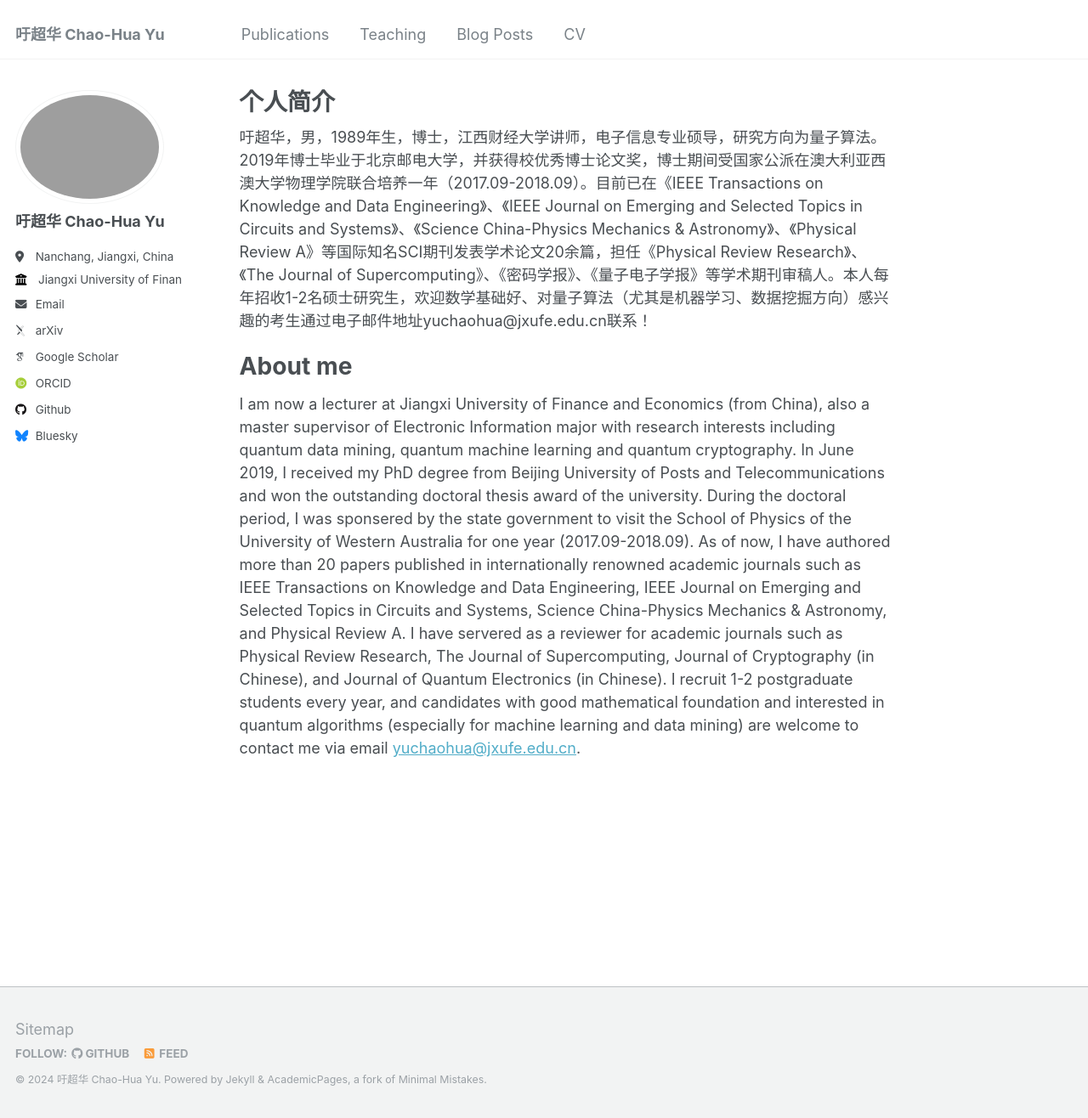
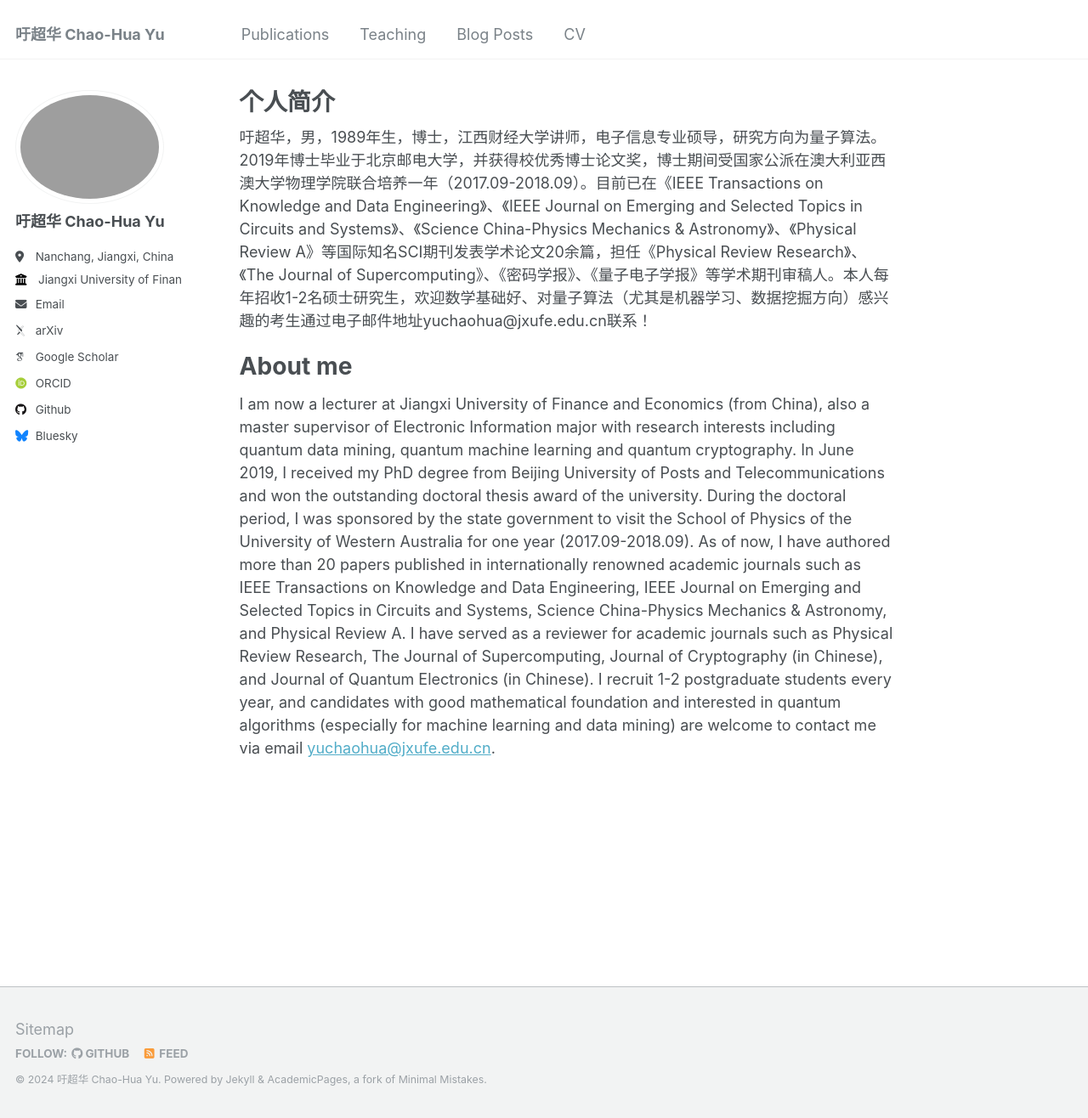
Before and after one commit to YCHbetter/YCHbetter.github.io, a Jekyll site: the page built from _pages/about.md, in a window 1280 px wide and 1316 px high. Shown: the whole window at 85% size. Built offline with Jekyll 4.4.1, drawn with Linux system fonts in a browser that asks for light colours; some web fonts are replaced.

Commit message:
Update about.md

```diff
--- a/_pages/about.md
+++ b/_pages/about.md
@@ -11,4 +11,4 @@ redirect_from:
 
 About me
 ========
-I am now a lecturer at Jiangxi University of Finance and Economics (from China), also a master supervisor of Electronic Information major with research interests including quantum data mining, quantum machine learning and quantum cryptography. In June 2019, I received my PhD degree from Beijing University of Posts and Telecommunications and won the outstanding doctoral thesis award of the university. During the doctoral period, I was sponsered by the state government to visit the School of Physics of the University of Western Australia for one year (2017.09-2018.09). As of now, I have authored more than 20 papers published in  internationally renowned academic journals such as IEEE Transactions on Knowledge and Data Engineering, IEEE Journal on Emerging and Selected Topics in Circuits and Systems, Science China-Physics Mechanics & Astronomy, and Physical Review A. I have servered as a reviewer for academic journals such as Physical Review Research, The Journal of Supercomputing, Journal of Cryptography (in Chinese), and Journal of Quantum Electronics (in Chinese). I recruit 1-2 postgraduate students every year, and candidates with good mathematical foundation and interested in quantum algorithms (especially for machine learning and data mining) are welcome to contact me via email <yuchaohua@jxufe.edu.cn>.
+I am now a lecturer at Jiangxi University of Finance and Economics (from China), also a master supervisor of Electronic Information major with research interests including quantum data mining, quantum machine learning and quantum cryptography. In June 2019, I received my PhD degree from Beijing University of Posts and Telecommunications and won the outstanding doctoral thesis award of the university. During the doctoral period, I was sponsored by the state government to visit the School of Physics of the University of Western Australia for one year (2017.09-2018.09). As of now, I have authored more than 20 papers published in  internationally renowned academic journals such as IEEE Transactions on Knowledge and Data Engineering, IEEE Journal on Emerging and Selected Topics in Circuits and Systems, Science China-Physics Mechanics & Astronomy, and Physical Review A. I have served as a reviewer for academic journals such as Physical Review Research, The Journal of Supercomputing, Journal of Cryptography (in Chinese), and Journal of Quantum Electronics (in Chinese). I recruit 1-2 postgraduate students every year, and candidates with good mathematical foundation and interested in quantum algorithms (especially for machine learning and data mining) are welcome to contact me via email <yuchaohua@jxufe.edu.cn>.
```
